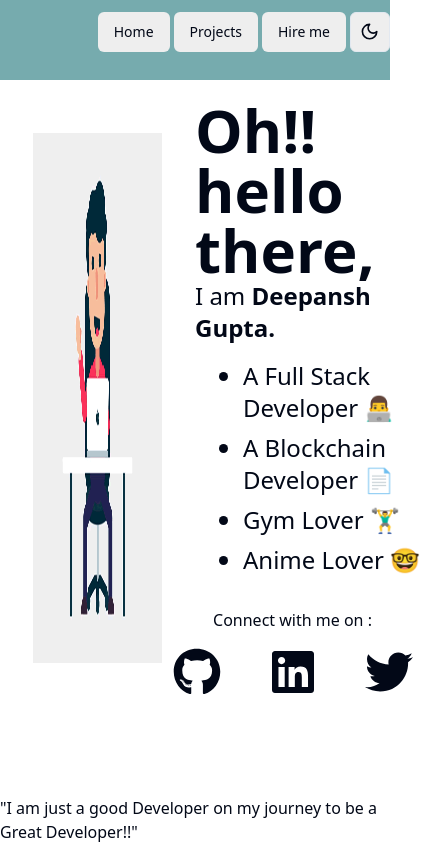
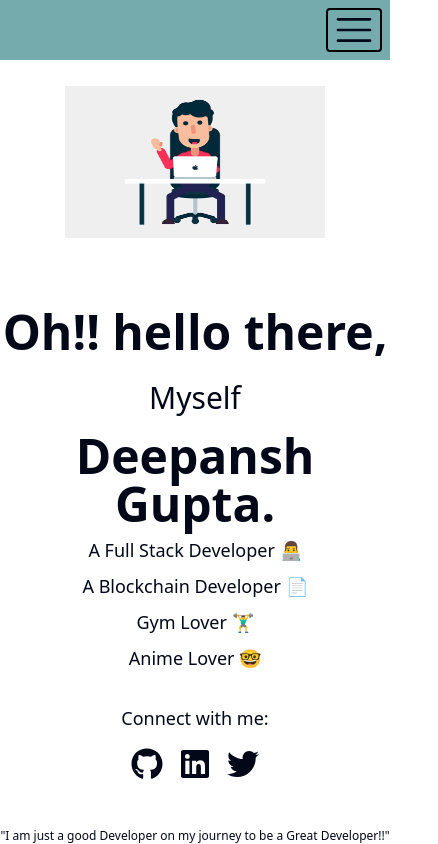
Before and after one commit to devacius/portfilo, a React (Vite) app: page / in a window 390 px wide. Shown: the whole page, 438 px wide, since content can reach past the window. Built offline with nearby package versions, Linux system fonts and the light colour scheme.

Commit message:
after making two sections responsive

```diff
--- a/package.json
+++ b/package.json
@@ -11,6 +11,7 @@
   },
   "dependencies": {
     "@radix-ui/react-dropdown-menu": "^2.0.6",
+    "@radix-ui/react-icons": "^1.3.0",
     "@radix-ui/react-label": "^2.0.2",
     "@radix-ui/react-navigation-menu": "^1.1.4",
     "@radix-ui/react-select": "^2.0.0",
--- a/src/App.tsx
+++ b/src/App.tsx
@@ -1,11 +1,25 @@
-
+import React, { useEffect, useState } from 'react';
 import { Suspense, lazy } from 'react';
-import { BrowserRouter, Routes, Route,Link } from 'react-router-dom';
+import { BrowserRouter, Routes, Route, Link } from 'react-router-dom';
 const Home = lazy(() => import("./pages/Home"));
 const Project = lazy(() => import('./pages/Projects'));
 const Hireme = lazy(() => import('./pages/Hireme'));
 import { ThemeProvider } from './components/theme-provider';
 import { Skeleton } from "@/components/ui/skeleton"
+import {
+  DropdownMenu,
+  DropdownMenuContent,
+  DropdownMenuItem,
+  DropdownMenuLabel,
+  DropdownMenuSeparator,
+  DropdownMenuTrigger,
+} from "@/components/ui/dropdown-menu"
+import {
+  HamburgerMenuIcon,
+  DotFilledIcon,
+  CheckIcon,
+  ChevronRightIcon,
+} from '@radix-ui/react-icons';
 import {
   NavigationMenu,
   NavigationMenuItem,
@@ -19,11 +33,22 @@ import { useTheme } from './components/theme-provider';
 import { Button } from "@/components/ui/button";
 
 export default function App() {
+  const [isMobile, setIsMobile] = useState(false);
+
+  useEffect(() => {
+    const handleResize = () => {
+      setIsMobile(window.innerWidth <= 768); // Adjust the breakpoint as needed
+    };
+
+    handleResize(); // Set initial value
+    window.addEventListener('resize', handleResize); // Listen for window resize event
+    return () => window.removeEventListener('resize', handleResize); // Cleanup
+  }, []);
   return (
     <ThemeProvider defaultTheme="light" storageKey="vite-ui-theme">
       <div className='relative w-screen  h-screen flex flex-col justify-center items-center'>
         <BrowserRouter>
-          <Appbar/>
+          <Appbar isMobile={isMobile} />
           <Routes>
             <Route path="/" element={<Suspense fallback={<Skeleton className="h-[125px] w-[250px] rounded-xl" />}><Home /> </Suspense>} />
             <Route path="/projects" element={<Suspense fallback={<Skeleton className="h-[125px] w-[250px] rounded-xl" />}><Project /> </Suspense>} />
@@ -36,16 +61,17 @@ export default function App() {
   )
 }
 
-function Appbar() {
-  const{theme,setTheme} = useTheme();
+function Appbar({ isMobile }) {
+  const { theme, setTheme } = useTheme();
+  if (!isMobile) {
     return (
-    <div className='flex flex-row justify-end absolute top-0 w-full h-20' style={{backgroundColor:'#76ABAE'}}>
-      <div >
+      <div className='flex absolute top-0 w-screen h-20 md:h-16' style={{ backgroundColor: '#76ABAE' }}>
+        <div className='ml-auto md:w-1/3 flex justify-end' >
           <NavigationMenu>
-        <NavigationMenuList >
-          <NavigationMenuItem className=' py-3' >
+            <NavigationMenuList>
+              <NavigationMenuItem >
                 <Link to="/">
-            <NavigationMenuLink className={navigationMenuTriggerStyle()} style={theme ==='dark'?{ backgroundColor:'#31363F'}:{backgroundColor:'#EEEEEE'}} >
+                  <NavigationMenuLink className={navigationMenuTriggerStyle()} style={theme === 'dark' ? { backgroundColor: '#31363F' } : { backgroundColor: '#EEEEEE' }} >
                     Home
                   </NavigationMenuLink>
                 </Link>
@@ -53,30 +79,30 @@ function Appbar() {
               </NavigationMenuItem>
               <NavigationMenuItem >
                 <Link to="/projects">
-            <NavigationMenuLink className={navigationMenuTriggerStyle()} style={theme==='dark'?{ backgroundColor:'#31363F'}:{backgroundColor:'#EEEEEE'}}>
+                  <NavigationMenuLink className={navigationMenuTriggerStyle()} style={theme === 'dark' ? { backgroundColor: '#31363F' } : { backgroundColor: '#EEEEEE' }}>
                     Projects
                   </NavigationMenuLink>
                 </Link>
               </NavigationMenuItem>
               <NavigationMenuItem >
                 <Link to="/hire">
-            <NavigationMenuLink className={navigationMenuTriggerStyle()} style={theme==='dark'?{ backgroundColor:'#31363F'}:{backgroundColor:'#EEEEEE'}}>
+                  <NavigationMenuLink className={navigationMenuTriggerStyle()} style={theme === 'dark' ? { backgroundColor: '#31363F' } : { backgroundColor: '#EEEEEE' }}>
                     Hire me
                   </NavigationMenuLink>
                 </Link>
               </NavigationMenuItem>
-          <NavigationMenuItem>
-          <Button variant="outline" size="icon" onClick={()=>{
+              <NavigationMenuItem >
+                <Button  variant="outline" size="icon" onClick={() => {
                   console.log(theme);
-                  if(theme==="dark"){
+                  if (theme === "dark") {
                     setTheme("light");
                   }
-                  else{
+                  else {
                     setTheme("dark");
                   }
-                }} style={theme==='dark'?{ backgroundColor:'#31363F'}:{backgroundColor:'#EEEEEE'}}>
-                  <Sun className="h-[1.2rem] w-[1.2rem] rotate-0 scale-0 transition-all dark:-rotate-90 dark:scale-100" />
-                  <Moon className="absolute h-[1.2rem] w-[1.2rem] rotate-100 scale-100 transition-all dark:rotate-0 dark:scale-0" />
+                }} style={theme === 'dark' ? { backgroundColor: '#31363F' } : { backgroundColor: '#EEEEEE' }}>
+                  <Sun className="h-[1.2 rem] w-[1.2 rem] font-semibold rotate-0 scale-0 transition-all dark:-rotate-90 dark:scale-100 " />
+                  <Moon className="absolute h-[1.2 rem] w-[1.2 rem] font-semibold rotate-100 scale-100 transition-all dark:rotate-0 dark:scale-0" />
 
                   <span className="sr-only">Toggle theme</span>
                 </Button>
@@ -86,7 +112,37 @@ function Appbar() {
           </NavigationMenu>
         </div>
       </div>
+        )}
+        else{
+          return(
+            <div className='flex absolute top-0 w-screen h-18' style={{ backgroundColor: '#76ABAE' }}>
+            <div className='ml-auto mr-2 w-14 my-2 flex justify-center items-center rounded border-2 border-black'>
+          <DropdownMenu >
+            <DropdownMenuTrigger> <HamburgerMenuIcon className='h-full w-10 font-bold' /></DropdownMenuTrigger>
+            <DropdownMenuContent>
+              <DropdownMenuLabel><Link to="/">Home</Link></DropdownMenuLabel>
+              <DropdownMenuSeparator />
+              <DropdownMenuItem ><Link to="/projects">Projects</Link></DropdownMenuItem>
+              <DropdownMenuItem><Link to="/hire">Hire Me</Link></DropdownMenuItem>
+              <DropdownMenuItem><Button className="h-full w-full " variant="outline" size="icon" onClick={() => {
+                console.log(theme);
+                if (theme === "dark") {
+                  setTheme("light");
+                }
+                else {
+                  setTheme("dark");
+                }
+              }} style={theme === 'dark' ? { backgroundColor: '#31363F' } : { backgroundColor: '#EEEEEE' }}>
+                <Sun className="h-4 w-4 font-semibold rotate-0 scale-0 transition-all dark:-rotate-90 dark:scale-100 " />
+                <Moon className="absolute h-4 w-4 font-semibold rotate-100 scale-100 transition-all dark:rotate-0 dark:scale-0" />
+
+                <span className="sr-only">Toggle theme</span>
+              </Button></DropdownMenuItem>
+
+            </DropdownMenuContent>
+          </DropdownMenu>
+        </div>
+      </div>
           )
-
-
         }
+}
--- a/src/components/CardCom.tsx
+++ b/src/components/CardCom.tsx
@@ -14,14 +14,14 @@ import { Link } from "react-router-dom";
 
 export function CardCom(props: { title: string, techstack: string, desc: string, link1: string, link2: string, border: string }) {
   return (
-    <Card className="w-[350px] h-full border-4 overflow-hidden" style={{borderColor:'#31363F'}}>
+    <Card className="w-[350px] border-4 overflow-hidden" style={{borderColor:'#31363F'}}>
       <CardHeader>
         <CardTitle>{props.title}</CardTitle>
         <CardDescription>{props.techstack}</CardDescription>
       </CardHeader>
       <CardContent>
 
-          <div className="flex items-center gap-4 h-44">
+          <div className="flex items-center gap-4 md:h-44">
             {props.desc}
           </div>
 
--- a/src/pages/Home.tsx
+++ b/src/pages/Home.tsx
@@ -1,20 +1,22 @@
-
 import image from "../../public/heyimage.gif";
 import { FaGithub, FaLinkedin, FaTwitter } from 'react-icons/fa';
 
-
 export default function Home() {
   return (
-    <div className='w-screen h-screen flex flex-col justify-center items-center'>
-      <div className='flex flex-row w-screen h-screen items-center justify-center'>
-        <div className='flex w-1/2 h-full justify-center items-center'>
+    <div className='min-h-screen flex flex-col justify-between'>
+      <div className='flex flex-col py-10 h-full w-screen md:flex-row justify-center items-center'>
+        <div className='flex w-full m-2 md:w-1/2 h-full justify-center items-center '>
           <img src={image} alt="Hey" className='h-2/3 w-2/3' />
         </div>
-        <div className='flex flex-col h-full w-1/2 justify-center items-center space-y-8'>
-          <div className=' h-auto w-auto space-y-8 '>
-            <p className='text-2xl space-y-4'>
-              <p className='text-6xl  font-sans font-bold'>Oh!! hello there,</p> I am <span className='font-semibold text-2xl'>Deepansh Gupta.</span><br />
-              <ul className='list-disc relative left-12 space-y-2'>
+        <div className='flex flex-col w-full m-2 md:w-1/2 justify-center items-center md:items-start space-y-8'>
+          <div className='w-full md:w-11/12 space-y-8 text-center md:text-left'>
+            <div className='space-y-2 flex flex-col'>
+              <p className='text-5xl md:text-6xl font-sans font-bold my-4'>Oh!! hello there,</p>
+              <div className="flex flex-col md:flex-row space-y-4 md:space-x-5 items-center">
+                <p className="text-3xl md:text-4xl font-sans"> Myself </p>
+                <p className='font-semibold text-5xl'>Deepansh Gupta.</p>
+              </div>
+              <ul className='list-disc relative left-0 md:left-12 space-y-2 text-lg md:text-2xl'>
                 <li>
                   A Full Stack Developer 👨‍💻
                 </li>
@@ -28,21 +30,19 @@ export default function Home() {
                   Anime Lover 🤓
                 </li>
               </ul>
-            </p>
+            </div>
           </div>
-          <div className='flex flex-col space-x-4 justify-center items-center'>
-            Connect with me on :
+          <div className='flex flex-col  justify-center items-center md:items-start w-full md:w-4/6'>
+            <p className='text-lg md:text-xl'>Connect with me:</p>
             <div className='flex flex-row space-x-4 pt-4'>
-            <div className='h-12 w-20'><a href="https://github.com/devacius" ><FaGithub className='h-full w-full' /></a></div>
-            <a href="https://www.linkedin.com/in/deepansh-gupta-1227591b9/"><FaLinkedin className='h-12 w-20'/></a>
-            <a href="https://twitter.com/devacius"><FaTwitter className='h-12 w-20'/></a>
+              <a href="https://github.com/devacius" ><FaGithub className='h-8 w-8 md:h-12 md:w-12' /></a>
+              <a href="https://www.linkedin.com/in/deepansh-gupta-1227591b9/"><FaLinkedin className='h-8 w-8 md:h-12 md:w-12'/></a>
+              <a href="https://twitter.com/devacius"><FaTwitter className='h-8 w-8 md:h-12 md:w-12'/></a>
             </div>
-            </div>
+          </div>
         </div>
-
       </div>
-      <footer> "I am just a good Developer on my journey to be a Great Developer!!"</footer>
-
+      <footer className="text-xs md:text-base text-center"> "I am just a good Developer on my journey to be a Great Developer!!"</footer>
     </div>
   )
 }
--- a/src/pages/Projects.tsx
+++ b/src/pages/Projects.tsx
@@ -2,10 +2,10 @@
 import { CardCom } from '@/components/CardCom'
 export default function Projects() {
   return (
-    <div className='flex flex-col h-full w-full lg:overflow-x-hidden mt-20'>
-      <div className='pb-12'><p className='text-sm'><b>Note:</b> The projects with green deploy border are deployed . While the ones with Red ones are not </p></div>
-      <div className='flex flex-row  items-center h-2/3 w-full py-4 px-4 space-x-8'>
-      <CardCom title={"Paytm App"} link1={"https://github.com/devacius/paytm"} border={"border-red-500 border-4"} techstack={"React | Tailwind Css | Node Js | Prisma | JWT Authentication | PostgreSQL"} desc={"A simple paytm clone created using MERN stack with virtual money provided upon your signup . This project is created by me to learn about mongodb , creating backend, user authentication and understanding HTTP server requests. (It is not linked to you bank account No need to worry😅)."} link2={"#"}/>
+    <div className='flex flex-col h-full w-full md:justify-center'>
+      <div className='mt-20 py-2 h-30 md:pb-16 md:-mt-16'><p className='text-sm'><b>Note:</b> The projects with green deploy border are deployed . While the ones with Red ones are not </p></div>
+      <div className='flex flex-col  md:flex-row items-center max-h-11/12 md:h-3/5 w-full  px-4 md:space-x-8 space-y-2 '>
+      <CardCom title={"Paytm App"}  link1={"https://github.com/devacius/paytm"} border={"border-red-500 border-4"} techstack={"React | Tailwind Css | Node Js | Prisma | JWT Authentication | PostgreSQL"} desc={"A simple paytm clone created using MERN stack with virtual money provided upon your signup . This project is created by me to learn about mongodb , creating backend, user authentication and understanding HTTP server requests. (It is not linked to you bank account No need to worry😅)."} link2={"#"}/>
       <CardCom title={"Diabetes Prediction Model"} link1={"https://github.com/devacius/DiabetesPrediction-Model"} link2={"https://diabetespredictiondevacius.streamlit.app/"} border={"border-green-500 border-4"} techstack={"Python | Google Collab | Streamlit | Numpy | scikit_learn | pickle "} desc={"It tells whether a person is diabetic or not based on Pregnancies , Glucose , BloodPressure ,etc. Uses streamlit for the ui and frontend part and is trained on the diabetes.csv file"}/>
       <CardCom title ={"Desktop Search Engine"} link1={"https://github.com/devacius/DesktopSearchEngine"} border={"border-red-500 border-4"} techstack={"python | os | system | Text_extractor | Pdf Reader | pypdf"} desc={"A simple Desktop search engine application that allows to search for your specific words in text, pdf, image files in your desktop storage within a reduced time complexity and greater efficiency."} link2={"#"}/>
       <CardCom title={"Blockchain Voting System"} link1={"https://github.com/devacius/blockchain-voting-main"}border={"border-red-500 border-4"} techstack={"react | metamask | tailwind css | Solidity | Polygon | Ethereum"} desc={"Our final year project - A blockchain-based voting system revolutionizes democratic processes, leveraging Ethereum and Polygon for secure, transparent, and accessible elections. Powered by smart contracts , our solution ensures integrity and inclusivity in governance."} link2={"#"}/>
```
Also changed, not shown: 1 other file (tests, documents, lock files or other folders). Lines whose indentation alone changed are shown as unchanged.
